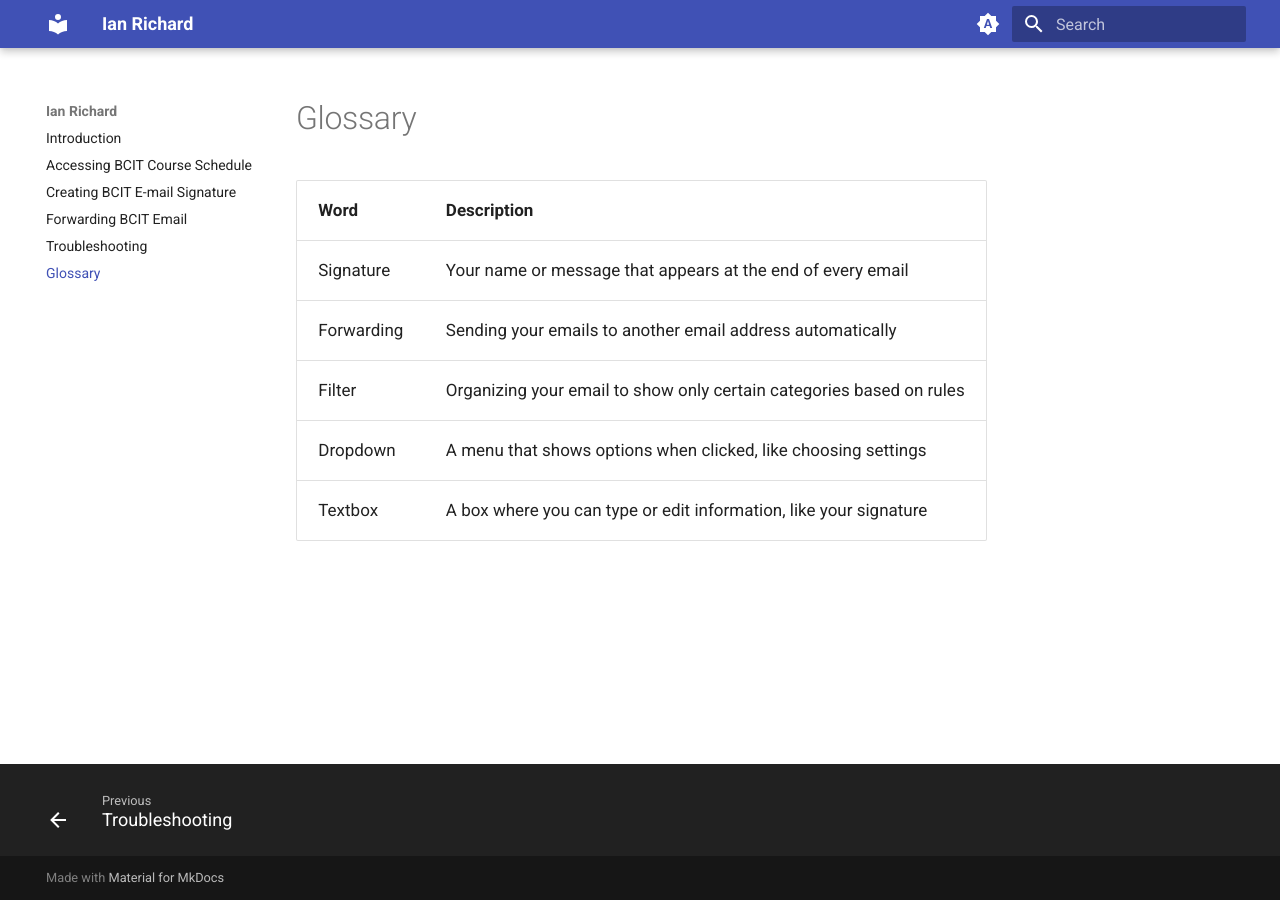
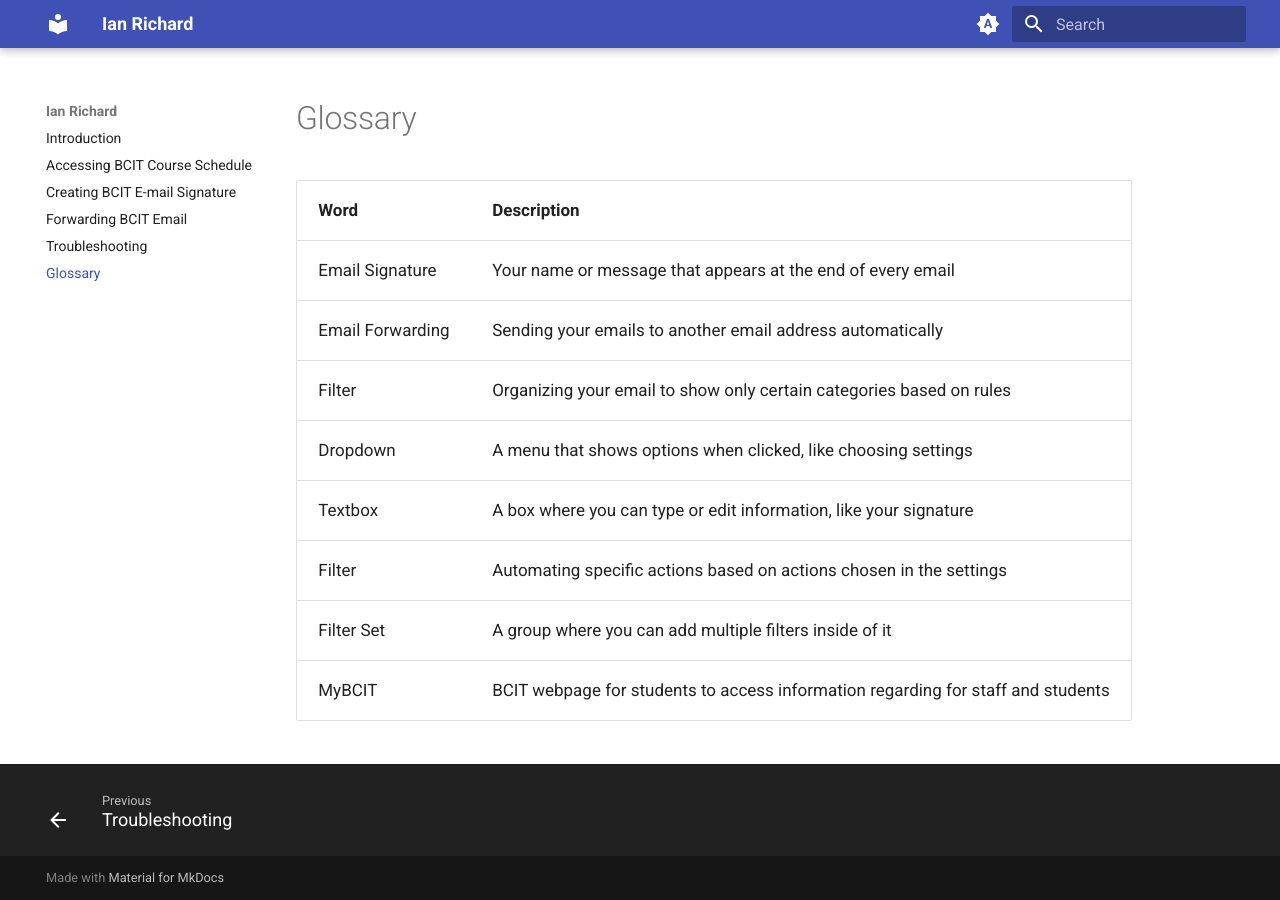
Before and after one commit to beingaturtle/beingaturtle.github.io, an MkDocs documentation site: the page built from docs/glossary.md, in a window 1280 px wide. Built offline with MkDocs 1.6.1 and Material for MkDocs 9.7.7, drawn with Linux system fonts in a browser that asks for light colours.

Commit message:
Add more items

```diff
--- a/docs/glossary.md
+++ b/docs/glossary.md
@@ -1,9 +1,12 @@
 # Glossary
 
-| Word       | Description                                                          |
-|------------|----------------------------------------------------------------------|
-| Signature  | Your name or message that appears at the end of every email          |
-| Forwarding | Sending your emails to another email address automatically           |
-| Filter     | Organizing your email to show only certain categories based on rules |
-| Dropdown   | A menu that shows options when clicked, like choosing settings       |
-| Textbox    | A box where you can type or edit information, like your signature    |
+| Word             | Description                                                          |
+|------------------|----------------------------------------------------------------------|
+| Email Signature  | Your name or message that appears at the end of every email          |
+| Email Forwarding | Sending your emails to another email address automatically           |
+| Filter           | Organizing your email to show only certain categories based on rules |
+| Dropdown         | A menu that shows options when clicked, like choosing settings       |
+| Textbox          | A box where you can type or edit information, like your signature    |
+| Filter           | Automating specific actions based on actions chosen in the settings  |
+| Filter Set       | A group where you can add multiple filters inside of it              |
+| MyBCIT           | BCIT webpage for students to access information regarding for staff and students |
```
